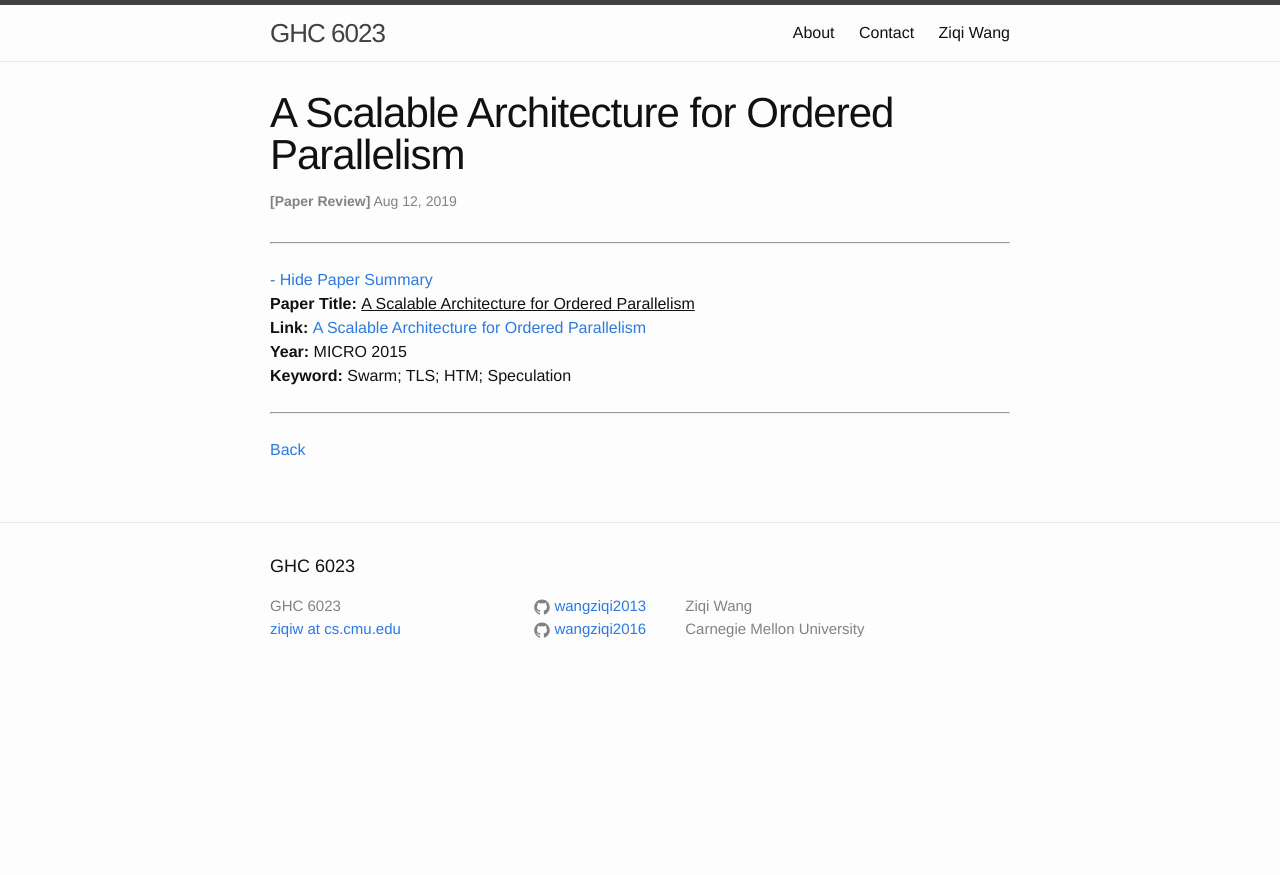
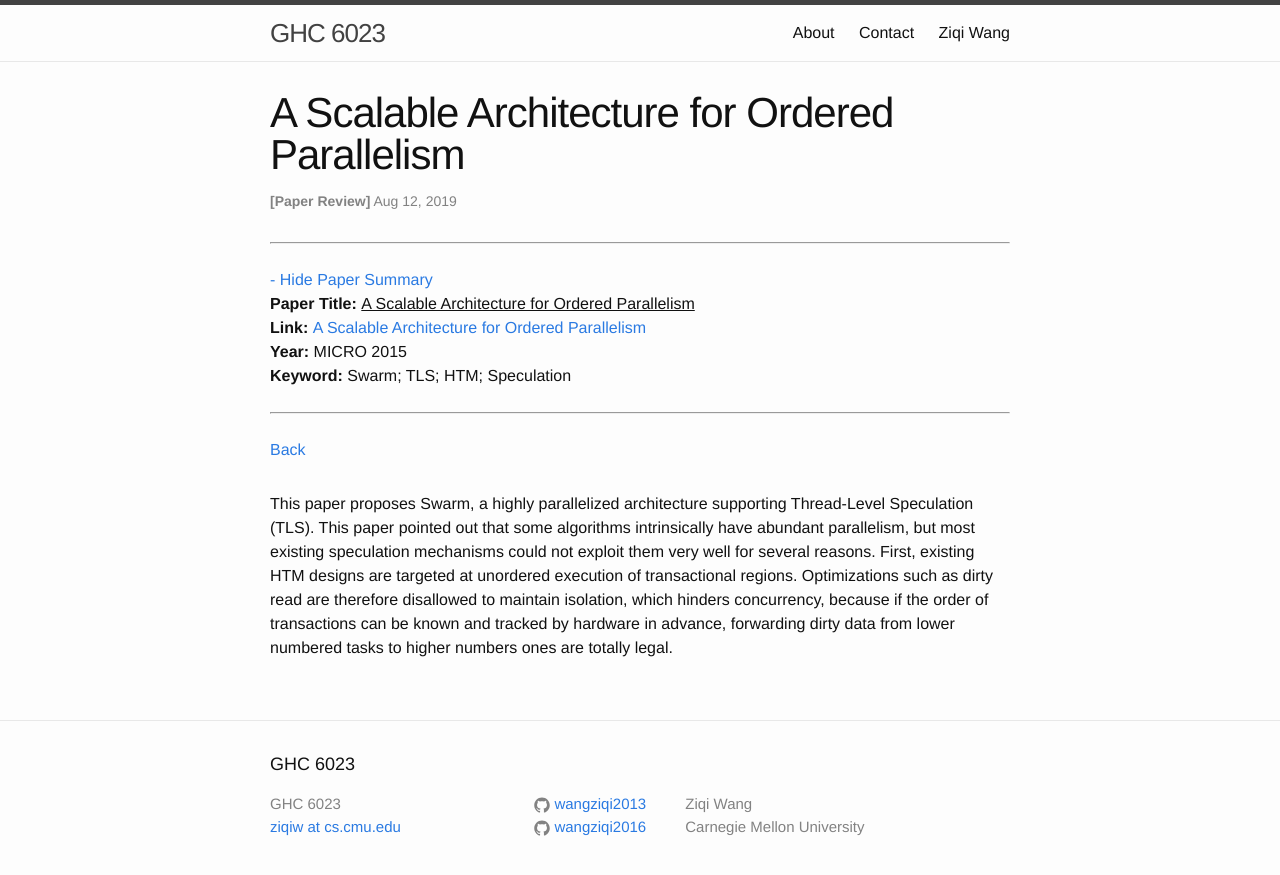
Before and after one commit to wangziqi2013/wangziqi2013.github.io, a Jekyll site: the page built from _posts/2019-08-12-swarm.markdown, in a window 1280 px wide. Shown: the top 875 px of the page. Built offline with Jekyll 4.4.1, drawn with Linux system fonts in a browser that asks for light colours.

Commit message:
Adding reasons

```diff
--- a/_posts/2019-08-12-swarm.markdown
+++ b/_posts/2019-08-12-swarm.markdown
@@ -12,3 +12,10 @@ htm_cd:
 htm_cr:
 version_mgmt:
 ---
+
+This paper proposes Swarm, a highly parallelized architecture supporting Thread-Level Speculation (TLS). This paper
+pointed out that some algorithms intrinsically have abundant parallelism, but most existing speculation mechanisms could
+not exploit them very well for several reasons. First, existing HTM designs are targeted at unordered execution of
+transactional regions. Optimizations such as dirty read are therefore disallowed to maintain isolation, which hinders
+concurrency, because if the order of transactions can be known and tracked by hardware in advance, forwarding dirty data
+from lower numbered tasks to higher numbers ones are totally legal.
```
